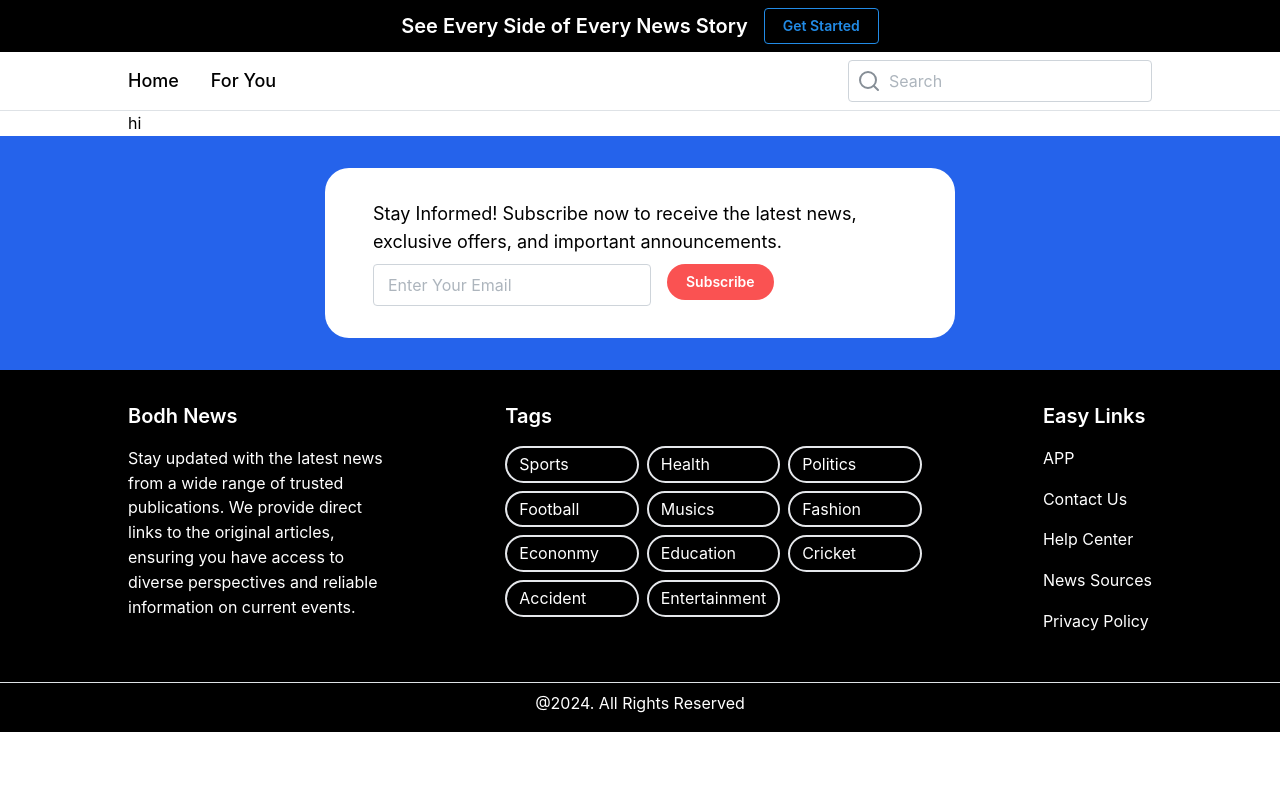
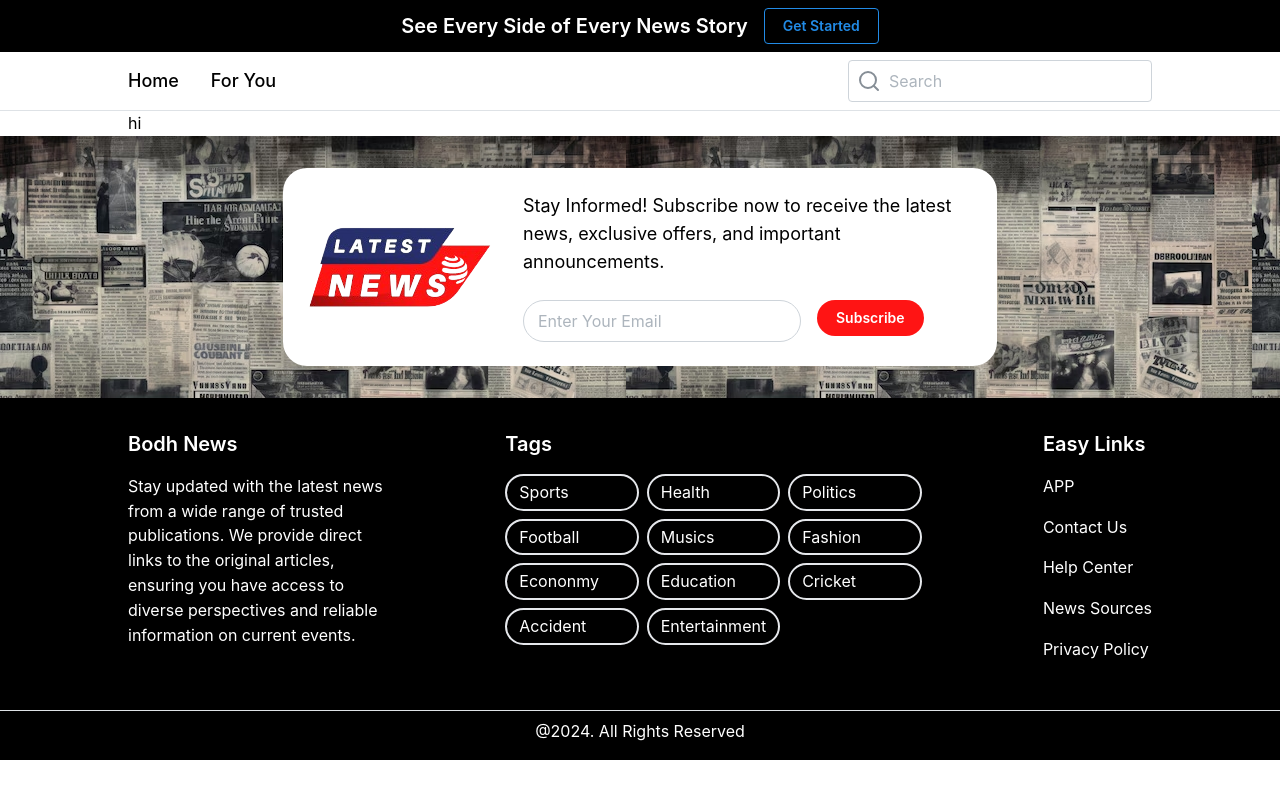
Before and after one commit to Thanka-Digital/bodh-news, a React (Vite) app in the folder web/: page / in a window 1280 px wide. Built offline with nearby package versions, Linux system fonts and the light colour scheme.

Commit message:
Complete : Navbar , Footer and Subscribe pages

```diff
--- a/web/src/components/global/BInput.tsx
+++ b/web/src/components/global/BInput.tsx
@@ -1,10 +1,10 @@
-
 import { Input } from "@mantine/core";
 
 interface BInputProps {
   placeholder?: string;
   icon?: React.ReactNode
   size?: string;
+  rounded?: string;
 }
 
 const BInput = (props: BInputProps) => {
@@ -12,10 +12,11 @@ const BInput = (props: BInputProps) => {
     placeholder,
     icon,
     size,
+    rounded,
   } = props;
 
   return (
-    <Input placeholder={placeholder} leftSection={icon} size={size} />
+    <Input placeholder={placeholder} leftSection={icon} size={size} radius={rounded} />
   )
 }
 
--- a/web/src/components/landing/Subscribe.tsx
+++ b/web/src/components/landing/Subscribe.tsx
@@ -4,13 +4,13 @@ import Bbutton from "../global/Bbutton";
 
 export default function Subscribe() {
   return (
-    <div className="flex bg-blue-600 justify-center items-center p-8">
+    <div className="flex bg-subBg justify-center items-center p-8">
 
-      <div className="flex gap-4 bg-white p-8 rounded-3xl">
-        <Image />
+      <div className="flex gap-8 items-center bg-white p-6 rounded-3xl">
+        <Image src={"/images/Lnews.png"} />
 
-        <div className="flex flex-col gap-2">
-          <p className="text-lg w-[550px]">
+        <div className="flex flex-col gap-6">
+          <p className="text-lg w-[450px]">
             Stay Informed! Subscribe now to receive the latest news, exclusive offers, and important announcements.
           </p>
 
@@ -18,10 +18,11 @@ export default function Subscribe() {
             <BInput
               placeholder="Enter Your Email"
               size="md"
+              rounded="xl"
             />
             <Bbutton
               text="Subscribe"
-              color="red"
+              color="#FF1414"
               rounded="xl"
             />
           </section>
--- a/web/tailwind.config.js
+++ b/web/tailwind.config.js
@@ -3,6 +3,9 @@ export default {
   content: ["./src/**/*.{html,js,ts,tsx}"],
   theme: {
     extend: {},
+    backgroundImage: {
+      'subBg': 'url("/images/subBg.jpg")',
+    },
   },
   plugins: [],
 };
```
Also changed, not shown: web/public/images/Lnews.png (added), web/public/images/subBg.jpg (added).
